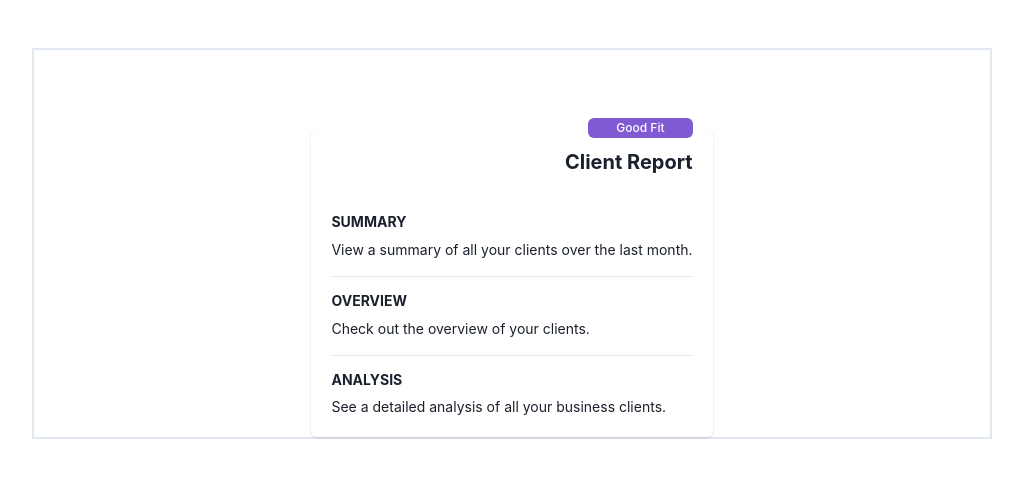
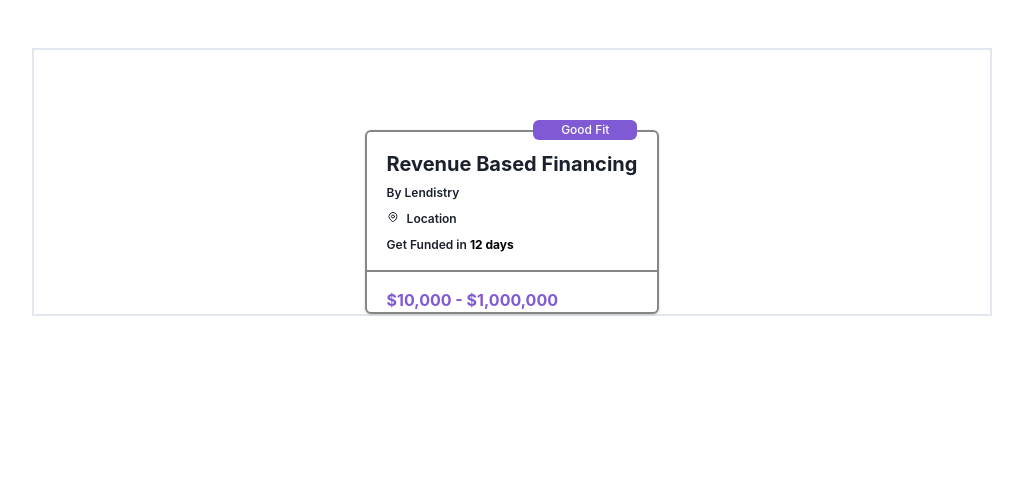
Before and after one commit to danilobatson/bags-interview-assessment, a Next.js app: page / in a window 1280 px wide. Shown: the top 478 px of the page, without its empty margins (128-1151 px from the left). Built offline with nearby package versions, Linux system fonts and the light colour scheme.

Commit message:
finishes box 1

```diff
--- a/package.json
+++ b/package.json
@@ -10,13 +10,15 @@
     "fix": "next lint --fix"
   },
   "dependencies": {
+    "@chakra-ui/icons": "^2.0.14",
     "@chakra-ui/react": "^2.4.4",
     "@emotion/react": "^11.10.5",
     "@emotion/styled": "^11.10.5",
     "framer-motion": "^8.0.2",
     "next": "13.1.1",
     "react": "18.2.0",
-    "react-dom": "18.2.0"
+    "react-dom": "18.2.0",
+    "react-icons": "^4.7.1"
   },
   "devDependencies": {
     "@types/node": "18.11.17",
--- a/pages/index.tsx
+++ b/pages/index.tsx
@@ -10,8 +10,11 @@
   Heading,
   Stack,
   StackDivider,
+  Highlight,
   Tag,
 } from '@chakra-ui/react';
+import { Icon } from '@chakra-ui/react';
+import { HiOutlineLocationMarker } from 'react-icons/hi';
 
 const Home: NextPage = () => {
   return (
@@ -25,8 +28,8 @@
       <main>
         <Box maxW='960px' mx='auto' my={12} border='2px' borderColor='gray.200'>
           <Flex mt='20' align='center' direction='column'>
-            <Card>
-              <CardHeader>
+            <Card variant='elevated' border='2px' borderColor='#868686'>
+              <CardHeader pb={0}>
                 <Tag
                   pos='absolute'
                   top='-3'
@@ -39,35 +42,36 @@
                     Good Fit
                   </Text>
                 </Tag>
-                <Heading float='right' size='md'>
-                  Client Report
-                </Heading>
+                <Heading size='md'>Revenue Based Financing</Heading>
               </CardHeader>
 
-              <CardBody>
-                <Stack divider={<StackDivider />} spacing='4'>
-                  <Box>
-                    <Heading size='xs' textTransform='uppercase'>
-                      Summary
-                    </Heading>
-                    <Text pt='2' fontSize='sm'>
-                      View a summary of all your clients over the last month.
+              <CardBody p={0}>
+                <Stack
+                  divider={
+                    <StackDivider borderColor='#868686' borderWidth={1} />
+                  }
+                  spacing='4'
+                >
+                  <Box px={5}>
+                    <Text pt='2' fontSize='xs' fontWeight='600'>
+                      By Lendistry
+                    </Text>
+                    <Text pt='2' fontSize='xs' fontWeight='600'>
+                      <Icon as={HiOutlineLocationMarker} mr={2} />
+                      Location
+                    </Text>
+                    <Text pt='2' fontSize='xs' fontWeight='600'>
+                      <Highlight
+                        query='12 days'
+                        styles={{ py: '1', fontWeight: 'bold' }}
+                      >
+                        Get Funded in 12 days
+                      </Highlight>
                     </Text>
                   </Box>
                   <Box>
-                    <Heading size='xs' textTransform='uppercase'>
-                      Overview
-                    </Heading>
-                    <Text pt='2' fontSize='sm'>
-                      Check out the overview of your clients.
-                    </Text>
-                  </Box>
-                  <Box>
-                    <Heading size='xs' textTransform='uppercase'>
-                      Analysis
-                    </Heading>
-                    <Text pt='2' fontSize='sm'>
-                      See a detailed analysis of all your business clients.
+                    <Text px={5} fontWeight='700' size='sm' color='purple.500'>
+                      $10,000 - $1,000,000
                     </Text>
                   </Box>
                 </Stack>
```
Also changed, not shown: 1 other file (tests, documents, lock files or other folders).
